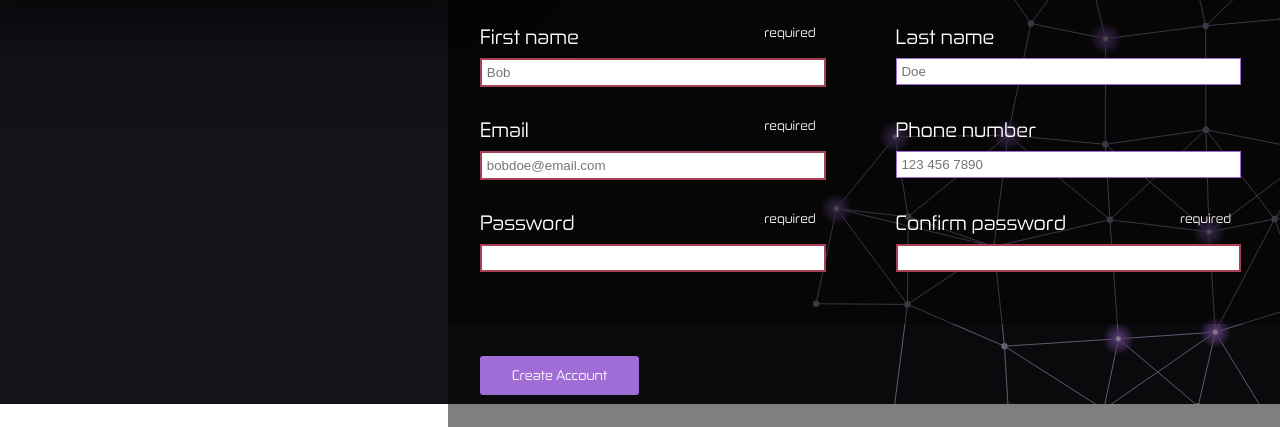
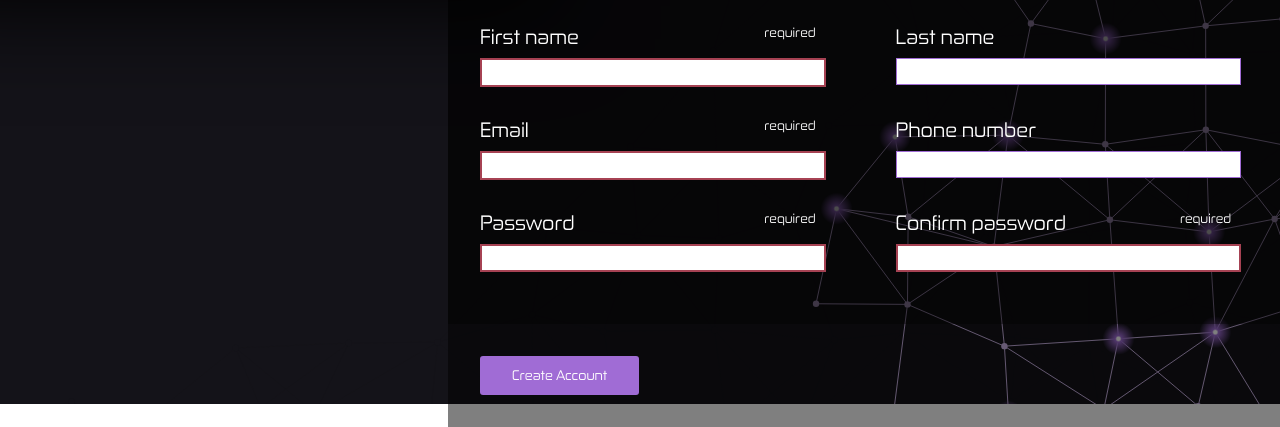
Before and after one commit to polar0/sign-up-form, a plain HTML site: page index.html in a window 1280 px wide. Shown: the part 396-823 px from the top of the page. Drawn offline with Linux system fonts and the light colour scheme; files whose address does not match are found by name.

Commit message:
Publish 01.03

```diff
--- a/index.html
+++ b/index.html
@@ -42,7 +42,7 @@
                     type="text"
                     id="first-name"
                     name="first-name"
-                    placeholder="Bob"
+                    placeholder=" "
                     minlength="3"
                     maxlength="20"
                     required
@@ -55,7 +55,7 @@
                     type="text"
                     id="last-name"
                     name="last-name"
-                    placeholder="Doe"
+                    placeholder=" "
                     maxlength="20"
                   />
                   <span></span>
@@ -66,7 +66,7 @@
                     type="email"
                     id="email"
                     name="email"
-                    placeholder="bobdoe@email.com"
+                    placeholder=" "
                     minlength="6"
                     maxlength="30"
                     required
@@ -79,7 +79,7 @@
                     type="tel"
                     id="phone"
                     name="phone"
-                    placeholder="123 456 7890"
+                    placeholder=" "
                     maxlength="20"
                   />
                   <span></span><span class="error" aria-live="polite"></span>
```
